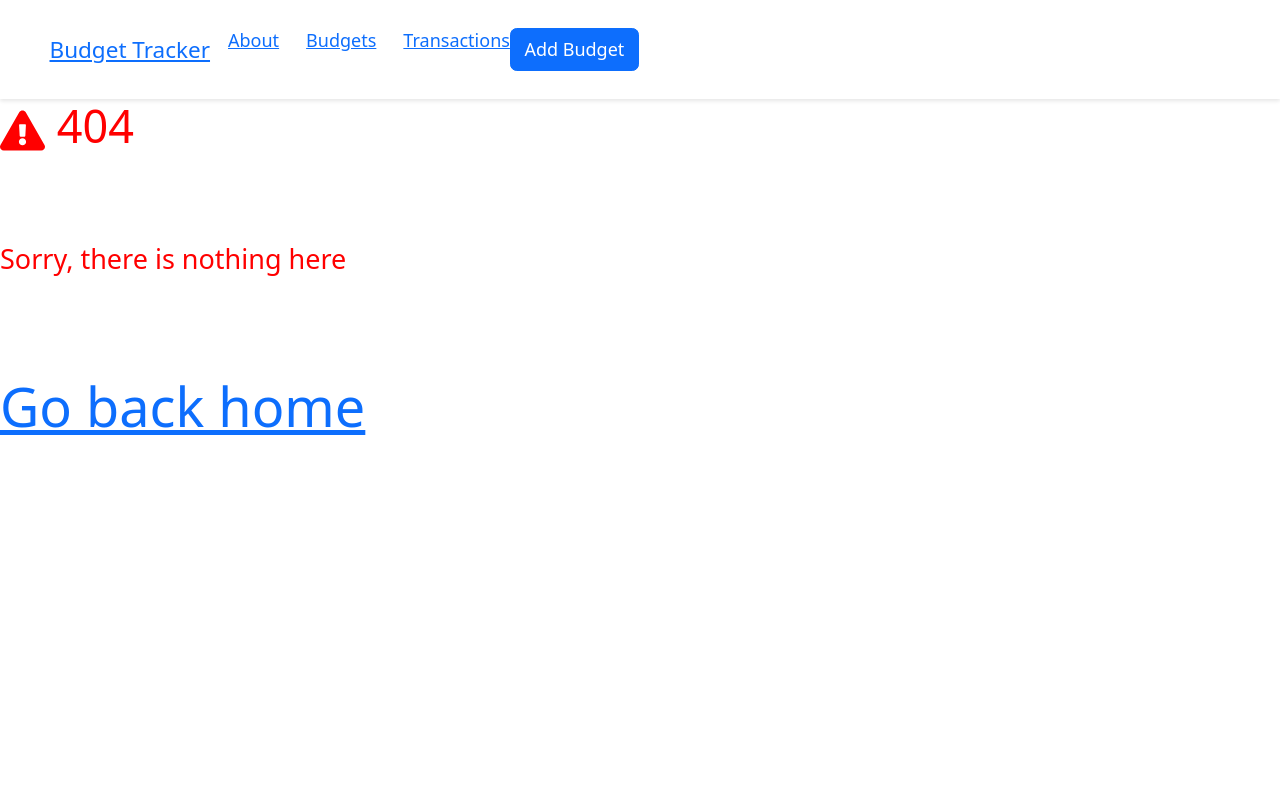
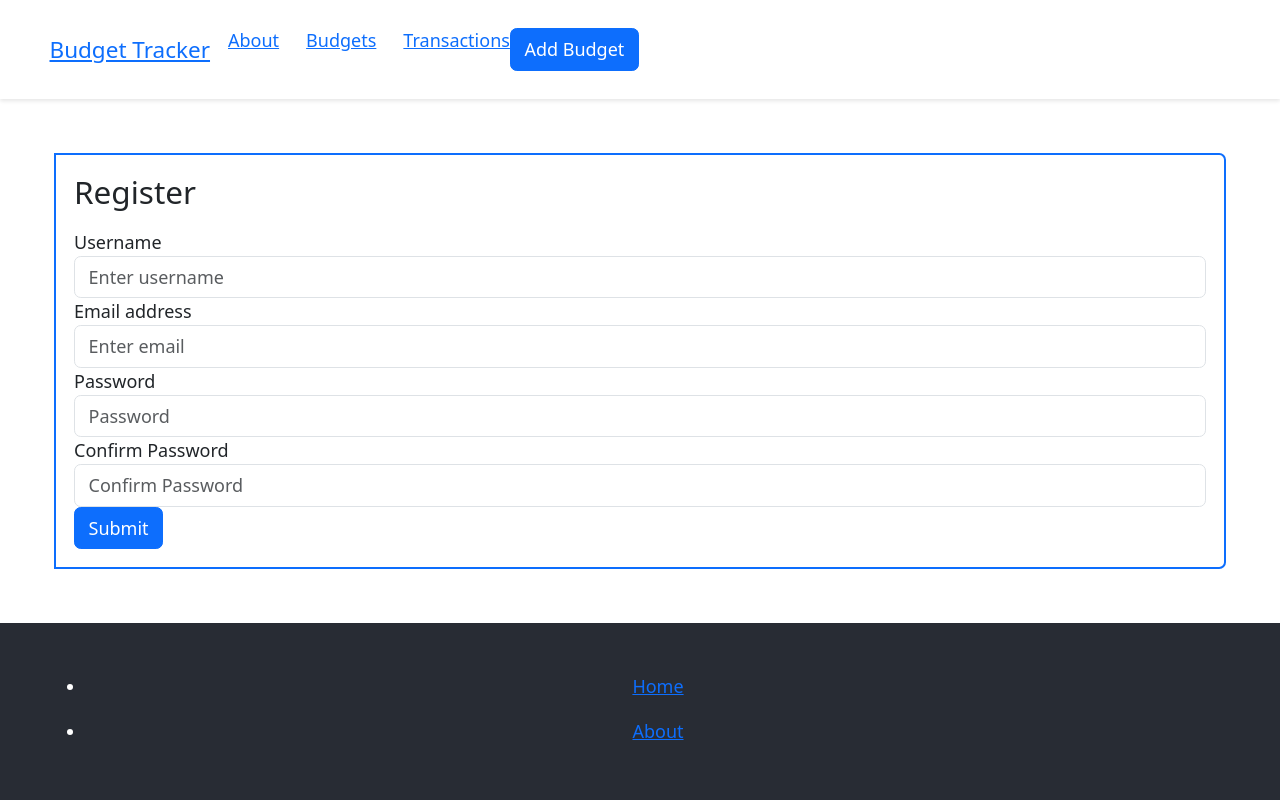
Before and after one commit to chris92vr/Budget-Tracker, a Next.js app: page /register in a window 1280 px wide. Before the commit this address had no page. Shown: the top 800 px of the page. Built offline with nearby package versions, Linux system fonts and the light colour scheme.

Commit message:
Added register page

```diff
--- /dev/null
+++ b/app/register/page.js
@@ -0,0 +1,115 @@
+'use client';
+
+import { useState } from 'react';
+
+export default function RegisterPage() {
+    const [username, setUsername] = useState('');
+  const [email, setEmail] = useState('');
+  const [password, setPassword] = useState('');
+  const [confirmPassword, setConfirmPassword] = useState('');
+
+  const handleSubmit = async (e) => {
+    e.preventDefault();
+
+    if (password !== confirmPassword) {
+      alert('Passwords do not match');
+      return;
+    }
+
+    const response = fetch(
+      'http://localhost:1337/api/auth/local/register',
+        {
+            method: 'POST',
+            headers: {
+            'Content-Type': 'application/json',
+            },
+            body: JSON.stringify({
+            username,
+            email,
+            password,
+            }),
+        }
+
+
+    );
+    response
+      .then((res) => {
+        console.log('response status: ' + res.status);
+        if (res.status === 200) {
+            alert('Registration successful');
+            //redirect to login page
+            window.location.href = '/login';
+
+        } else {
+          console.log('response status: ' + res.status);
+          alert('Username or email already exists');
+        }
+      })
+      .catch((err) => {
+        console.log(err);
+      });
+  };
+
+  return (
+    <div className="form-signin">
+      <form
+        className="border border-primary m-5 p-3 border-2 rounded-end"
+        onSubmit={handleSubmit}
+      >
+        <h1 className="h3 mb-3 fw-normal">Register</h1>
+        <div className="form-group">
+          <label htmlFor="username">Username</label>
+          <input
+            type="text"
+            className="form-control"
+            id="username"
+            placeholder="Enter username"
+            value={username}
+            onChange={(e) => setUsername(e.target.value)}
+          />
+        </div>
+        <div className="form-group">
+          <label htmlFor="email">Email address</label>
+          <input
+            type="email"
+            className="form-control"
+            id="email"
+            placeholder="Enter email"
+            value={email}
+            onChange={(e) => setEmail(e.target.value)}
+          />
+        </div>
+        <div className="form-group">
+          <label htmlFor="password">Password</label>
+          <input
+            type="password"
+            className="form-control"
+            id="password"
+            placeholder="Password"
+            value={password}
+            onChange={(e) => setPassword(e.target.value)}
+          />
+        </div>
+        <div className="form-group">
+          <label htmlFor="confirmPassword">Confirm Password</label>
+          <input
+            type="password"
+            className="form-control"
+            id="confirmPassword"
+            placeholder="Confirm Password"
+            value={confirmPassword}
+            onChange={(e) => setConfirmPassword(e.target.value)}
+          />
+        </div>
+        <button type="submit" className="btn btn-primary">
+          Submit
+        </button>
+      </form>
+    </div>
+  );
+};
+
+
+
+// The RegisterPage component is a form that allows users to register. It uses the useState hook to manage the form state and the fetch API to send a POST request to the Strapi API. The getServerSideProps function is used to ensure that the page is pre-rendered on the server.
+//
```
